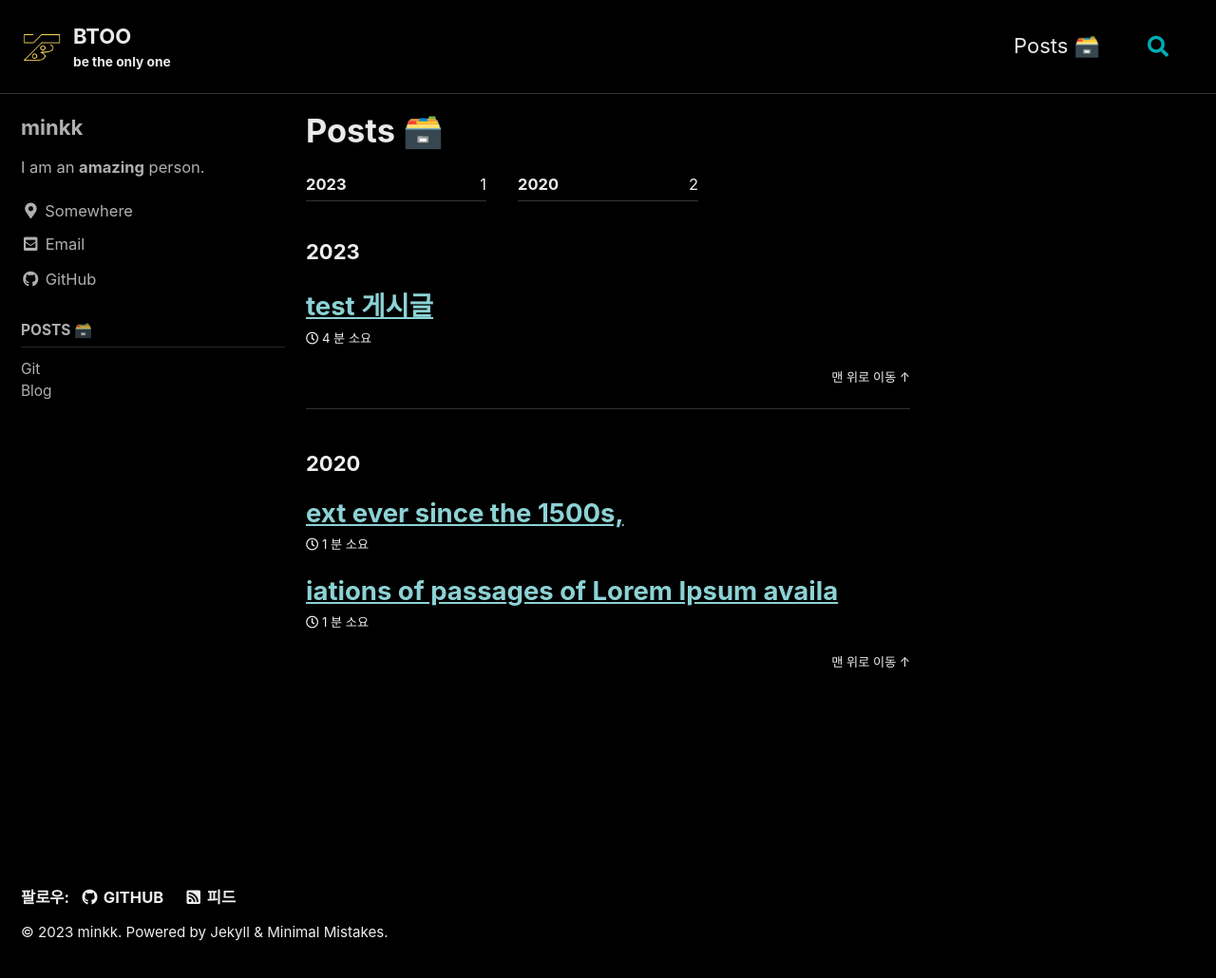
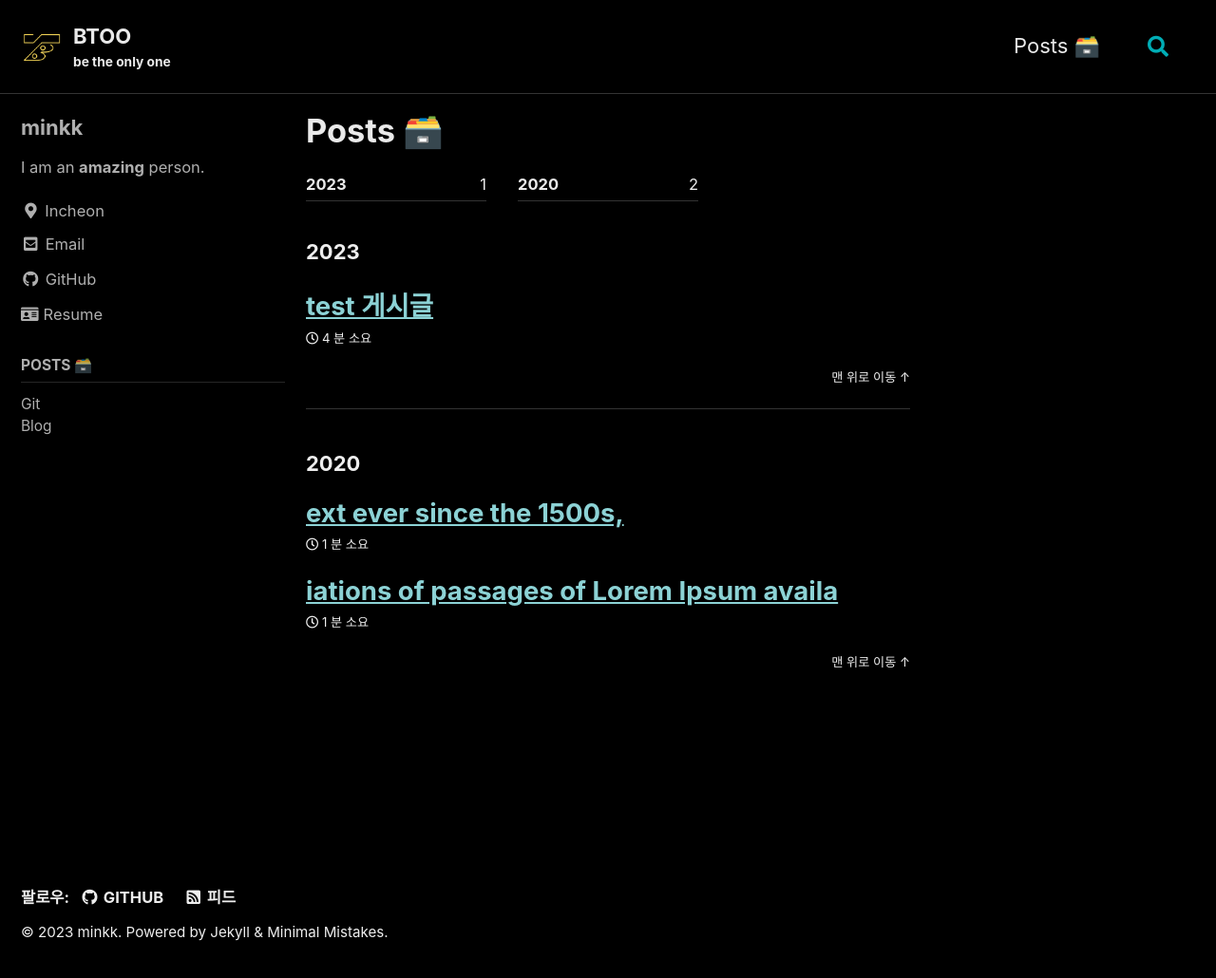
Before and after one commit to only-minkk/only-minkk.github.io, a Jekyll site: the page built from _pages/posts-archive.md, in a window 1280 px wide and 1038 px high. Shown: the top 1030 px of the window at 95% size. Built offline with Jekyll 4.4.1, drawn with Linux system fonts in a browser that asks for light colours; cached includes are drawn as plain includes.

```diff
--- a/_config.yml
+++ b/_config.yml
@@ -108,27 +108,30 @@ author:
   name: "minkk"
   avatar: # path of avatar image, e.g. "/assets/images/bio-photo.jpg"
   bio: "I am an **amazing** person."
-  location: "Somewhere"
+  location: "Incheon"
   email:
   links:
     - label: "Email"
       icon: "fas fa-fw fa-envelope-square"
-      url: "mailto:your.tour003@naver.com"
-    - label: "Website"
-      icon: "fas fa-fw fa-link"
-      # url: "https://your-website.com"
-    - label: "Twitter"
-      icon: "fab fa-fw fa-twitter-square"
-      # url: "https://twitter.com/"
-    - label: "Facebook"
-      icon: "fab fa-fw fa-facebook-square"
-      # url: "https://facebook.com/"
+      url: "mailto:tour003@naver.com"
+    # - label: "Website"
+    #   icon: "fas fa-fw fa-link"
+    # url: "https://your-website.com"
+    # - label: "Twitter"
+    #   icon: "fab fa-fw fa-twitter-square"
+    # url: "https://twitter.com/"
+    # - label: "Facebook"
+    #   icon: "fab fa-fw fa-facebook-square"
+    # url: "https://facebook.com/"
     - label: "GitHub"
       icon: "fab fa-fw fa-github"
       url: "https://github.com/only-minkk"
-    - label: "Instagram"
-      icon: "fab fa-fw fa-instagram"
-      # url: "https://instagram.com/"
+    - label: "Resume"
+      icon: "fa fa-id-card"
+      url: "https://minkkk.notion.site/63b2a0037fe74a74a25cda95d8778a7d"
+    # - label: "Instagram"
+    #   icon: "fab fa-fw fa-instagram"
+    # url: "https://instagram.com/"
 
 # Site Footer
 footer:
--- a/_data/navigation.yml
+++ b/_data/navigation.yml
@@ -20,7 +20,7 @@ main:
 posts:
   - title: Posts 🗃️
     children:
-      - title: "iOS"
+      # - title: "iOS"
       #   url: /posts/iOS
       # - title: "ProductManager"
       #   url: /posts/ProductManager
```
Also changed, not shown: _pages/year-archive.md (+2 -2 lines), _pages/posts-archive.md (renamed from _pages/posts.md).
